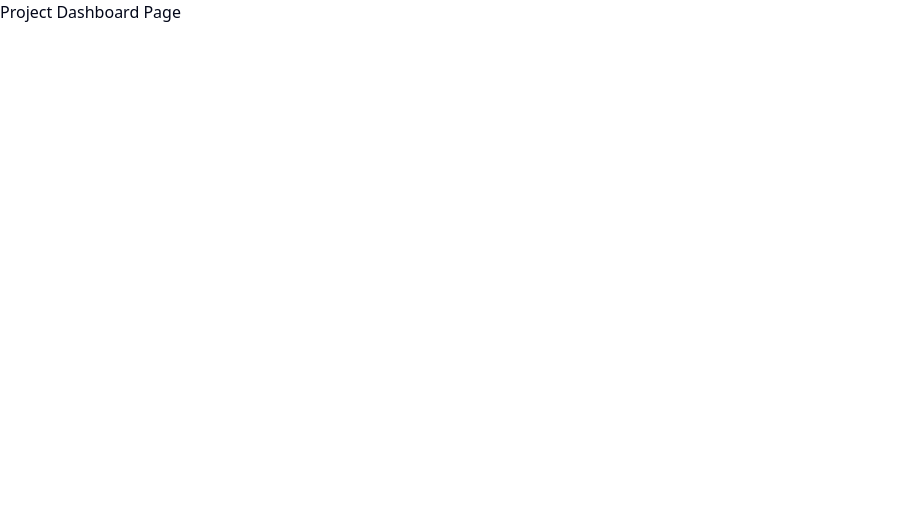
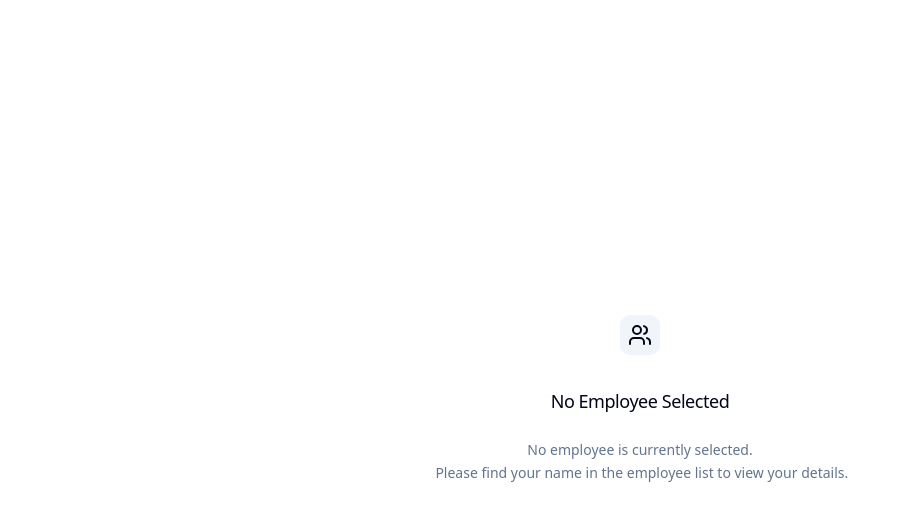
Before and after one commit to kenjiwilkins/nextwave-platform, a Next.js app in the folder packages/web/: page /dashboard in a window 1280 px wide. Shown: the top 520 px of the page, without its empty margins (0-910 px from the left). Built offline with nearby package versions, Linux system fonts and the light colour scheme.

Commit message:
add: empty state (#33)
* add: empty state

* fix: ensure main content to be just one in the page

```diff
--- a/packages/web/src/app/dashboard/layout.tsx
+++ b/packages/web/src/app/dashboard/layout.tsx
@@ -9,5 +9,5 @@ export default function ProjectDashboardLayout({
 }: Readonly<{
   children: React.ReactNode;
 }>) {
-  return <section>{children}</section>;
+  return <>{children}</>;
 }
--- a/packages/web/src/app/dashboard/page.tsx
+++ b/packages/web/src/app/dashboard/page.tsx
@@ -1,3 +1,11 @@
+import { EmployeeEmptyState } from "@/features/employee/components";
+
 export default async function ProjectDashboardPage() {
-  return <div>Project Dashboard Page</div>;
+  return (
+  <main className="flex h-screen bg-background">
+    <div className="flex-1 flex flex-col">
+      <EmployeeEmptyState />
+    </div>
+  </main>
+);
 }
--- /dev/null
+++ b/packages/web/src/components/ui/empty.tsx
@@ -0,0 +1,104 @@
+import { cva, type VariantProps } from "class-variance-authority"
+
+import { cn } from "@/lib/utils"
+
+function Empty({ className, ...props }: React.ComponentProps<"div">) {
+  return (
+    <div
+      data-slot="empty"
+      className={cn(
+        "flex min-w-0 flex-1 flex-col items-center justify-center gap-6 rounded-lg border-dashed p-6 text-center text-balance md:p-12",
+        className
+      )}
+      {...props}
+    />
+  )
+}
+
+function EmptyHeader({ className, ...props }: React.ComponentProps<"div">) {
+  return (
+    <div
+      data-slot="empty-header"
+      className={cn(
+        "flex max-w-sm flex-col items-center gap-2 text-center",
+        className
+      )}
+      {...props}
+    />
+  )
+}
+
+const emptyMediaVariants = cva(
+  "flex shrink-0 items-center justify-center mb-2 [&_svg]:pointer-events-none [&_svg]:shrink-0",
+  {
+    variants: {
+      variant: {
+        default: "bg-transparent",
+        icon: "bg-muted text-foreground flex size-10 shrink-0 items-center justify-center rounded-lg [&_svg:not([class*='size-'])]:size-6",
+      },
+    },
+    defaultVariants: {
+      variant: "default",
+    },
+  }
+)
+
+function EmptyMedia({
+  className,
+  variant = "default",
+  ...props
+}: React.ComponentProps<"div"> & VariantProps<typeof emptyMediaVariants>) {
+  return (
+    <div
+      data-slot="empty-icon"
+      data-variant={variant}
+      className={cn(emptyMediaVariants({ variant, className }))}
+      {...props}
+    />
+  )
+}
+
+function EmptyTitle({ className, ...props }: React.ComponentProps<"div">) {
+  return (
+    <div
+      data-slot="empty-title"
+      className={cn("text-lg font-medium tracking-tight", className)}
+      {...props}
+    />
+  )
+}
+
+function EmptyDescription({ className, ...props }: React.ComponentProps<"p">) {
+  return (
+    <div
+      data-slot="empty-description"
+      className={cn(
+        "text-muted-foreground [&>a:hover]:text-primary text-sm/relaxed [&>a]:underline [&>a]:underline-offset-4",
+        className
+      )}
+      {...props}
+    />
+  )
+}
+
+function EmptyContent({ className, ...props }: React.ComponentProps<"div">) {
+  return (
+    <div
+      data-slot="empty-content"
+      className={cn(
+        "flex w-full max-w-sm min-w-0 flex-col items-center gap-4 text-sm text-balance",
+        className
+      )}
+      {...props}
+    />
+  )
+}
+
+export {
+  Empty,
+  EmptyHeader,
+  EmptyTitle,
+  EmptyDescription,
+  EmptyContent,
+  EmptyMedia,
+}
--- /dev/null
+++ b/packages/web/src/features/employee/components/empty-state.tsx
@@ -0,0 +1,21 @@
+import { Empty, EmptyDescription, EmptyHeader, EmptyMedia, EmptyTitle } from "@/components/ui/empty"
+import { Users } from "lucide-react"
+
+const title = "No Employee Selected"
+const description = "No employee is currently selected.\n Please find your name in the employee list to view your details."
+
+export const EmployeeEmptyState = () => {
+  return (
+    <Empty>
+      <EmptyHeader>
+        <EmptyMedia variant="icon">
+          <Users />
+        </EmptyMedia>
+      </EmptyHeader>
+      <EmptyTitle>{title}</EmptyTitle>
+      <EmptyDescription className="whitespace-pre-wrap">
+        {description}
+      </EmptyDescription>
+    </Empty>
+  )
+}
--- /dev/null
+++ b/packages/web/src/features/employee/components/index.ts
@@ -0,0 +1 @@
+export * from "./empty-state"
```
